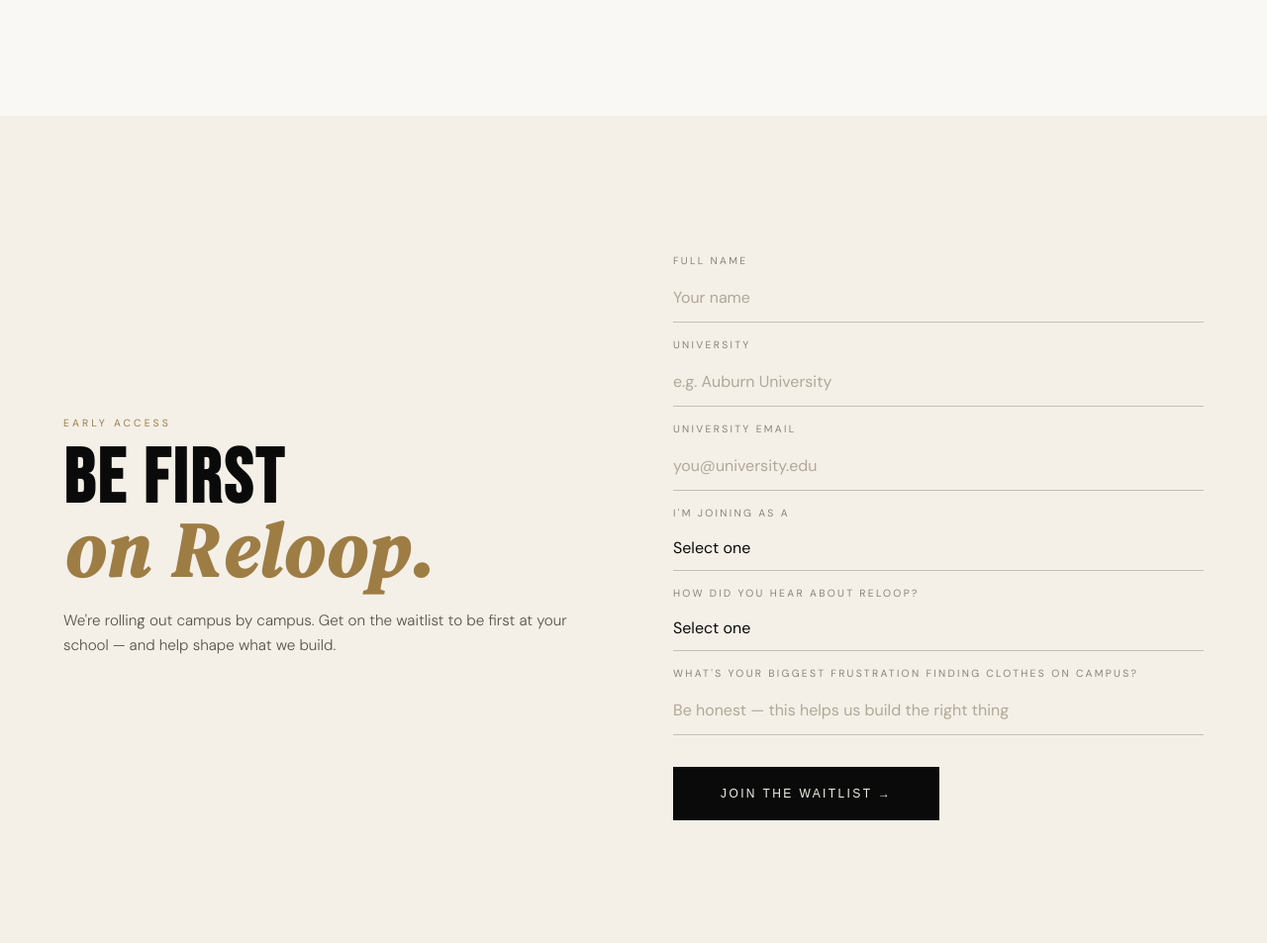
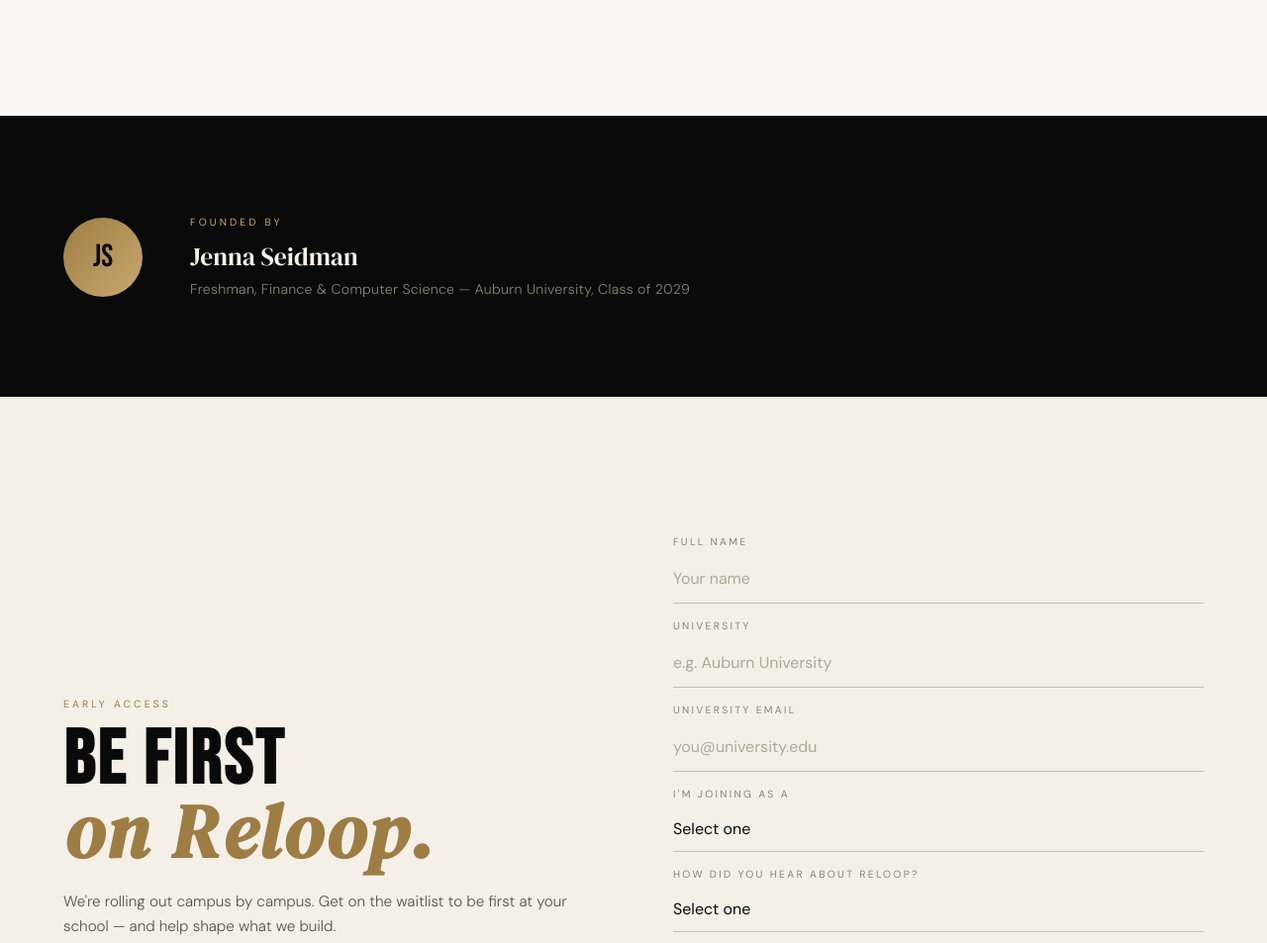
Before and after one commit to jseidman07-pixel/reloop, a plain HTML site: page index.html in a window 1280 px wide. Shown: the part 3080-4033 px from the top of the page at 99% size. Drawn offline with Linux system fonts and the light colour scheme.

Commit message:
Add files via upload

```diff
--- a/index.html
+++ b/index.html
@@ -319,6 +319,47 @@
       line-height: 1.7;
       color: var(--muted);
       font-weight: 300;
+    }
+
+
+    /* FOUNDER */
+    .founder-section {
+      padding: 100px 64px;
+      background: var(--black);
+      border-top: 1px solid #1a1a1a;
+      display: flex;
+      align-items: center;
+      gap: 48px;
+    }
+    .founder-avatar {
+      width: 80px; height: 80px;
+      border-radius: 50%;
+      background: linear-gradient(135deg, var(--accent-dark), var(--accent));
+      display: flex; align-items: center; justify-content: center;
+      font-family: 'Bebas Neue', sans-serif;
+      font-size: 2rem;
+      color: var(--black);
+      flex-shrink: 0;
+    }
+    .founder-text {}
+    .founder-label {
+      font-size: 0.65rem;
+      letter-spacing: 0.3em;
+      text-transform: uppercase;
+      color: var(--accent);
+      margin-bottom: 10px;
+    }
+    .founder-name {
+      font-family: 'DM Serif Display', serif;
+      font-size: 1.6rem;
+      color: var(--cream);
+      margin-bottom: 6px;
+    }
+    .founder-bio {
+      font-size: 0.88rem;
+      color: var(--muted);
+      font-weight: 300;
+      letter-spacing: 0.02em;
     }
 
     /* FEATURES */
@@ -696,6 +737,17 @@
     </div>
   </section>
 
+
+  <!-- FOUNDER -->
+  <section class="founder-section">
+    <div class="founder-avatar">JS</div>
+    <div class="founder-text">
+      <p class="founder-label">Founded by</p>
+      <p class="founder-name">Jenna Seidman</p>
+      <p class="founder-bio">Freshman, Finance & Computer Science — Auburn University, Class of 2029</p>
+    </div>
+  </section>
+
   <!-- WAITLIST -->
 
   <section class="waitlist-section" id="waitlist">
@@ -752,7 +804,7 @@
   <!-- FOOTER -->
   <footer>
     <div class="footer-logo">Re<span>loop</span></div>
-    <div class="footer-copy">© 2026 Reloop. All rights reserved.</div>
+    <div class="footer-copy">© 2025 Reloop. All rights reserved.</div>
     <div class="footer-auburn">Every Campus. One Closet.</div>
   </footer>
 
```
